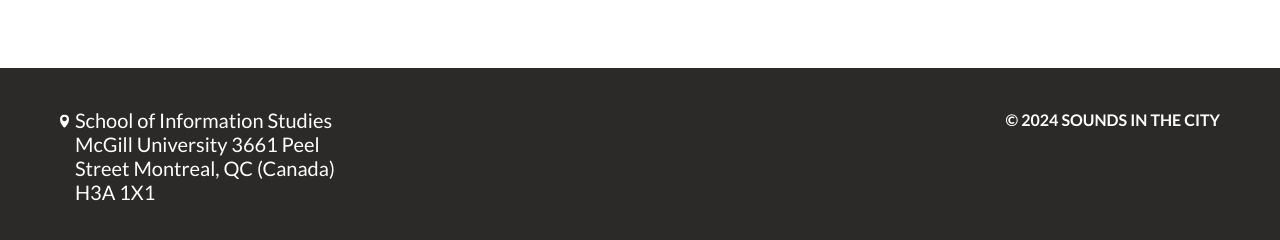
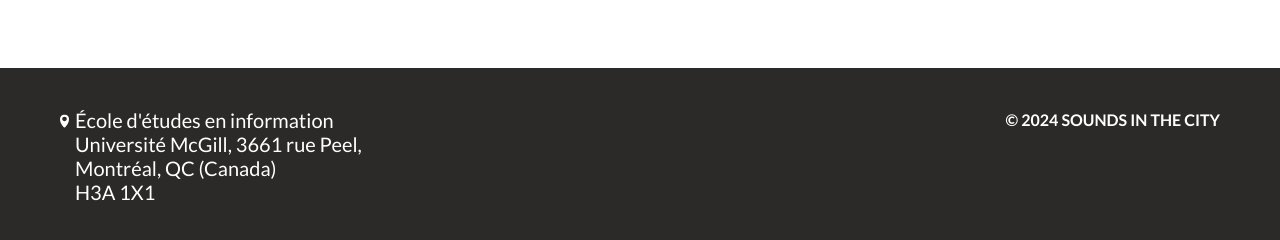
Before and after one commit to walkwithweb/walkwithweb, a Jekyll site: the page built from fr/contact.html, in a window 1280 px wide. Shown: the part 1240-1480 px from the top of the page. Built offline with Jekyll 4.4.1, drawn with Linux system fonts in a browser that asks for light colours.

Commit message:
Footer translation fixed

```diff
--- a/_data/locales/fr.yml
+++ b/_data/locales/fr.yml
@@ -405,6 +405,13 @@ contact:
       - name: "3661 rue Peel,"
       - name: "Montréal, QC (Canada) H3A 1X1"
 
+footer:
+  location:
+    - name: "École d'études en information"
+    - name: "Université McGill, 3661 rue Peel,"
+    - name: "Montréal, QC (Canada)"
+    - name: "H3A 1X1"
+
 links:
   home: "/fr"
   close: "Fermer"
--- a/_includes/footer.html
+++ b/_includes/footer.html
@@ -3,12 +3,13 @@
     <div class="wrapper">
       <div class="location">
         <img src="/assets/images/icons/location.svg" alt="location-icon" />
+        {% assign lang = page.lang %}
+        {% assign locale = site.data.locales[lang] %}
         <p>
           <span>
-            School of Information Studies<br />
-            McGill University 3661 Peel <br />
-            Street Montreal, QC (Canada) <br />
-            H3A 1X1
+            {% for location in locale.footer.location %}
+              {{ location.name }}</br>
+            {%endfor%}
           </span>
         </p>
       </div>
```
Also changed, not shown: _data/locales/en.yml (+7 -0 lines).
